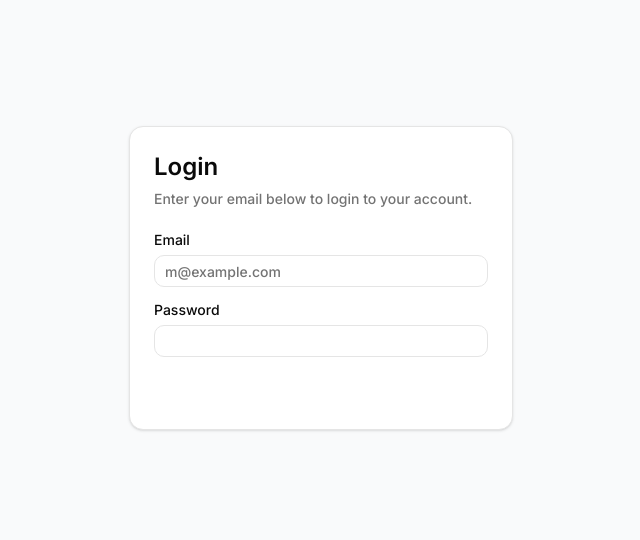
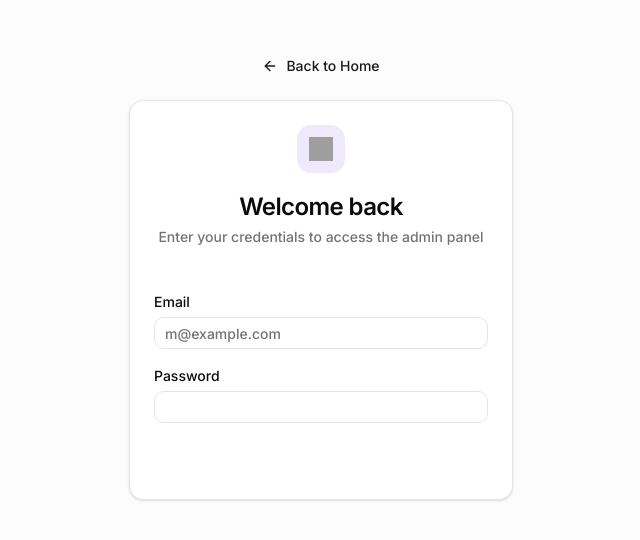
Before and after one commit to oktaamyid/mudeng-event-web, a Next.js app: page /event/sign-in in a window 1280 px wide. Shown: the part 122-662 px from the top of the page, without its empty margins (319-959 px from the left). Built offline with nearby package versions, Linux system fonts and the light colour scheme; no server answers; grey boxes are pictures that could not be loaded.

Commit message:
feat: implement admin dashboard layout, sidebar navigation, and statistics view

```diff
--- a/src/app/admin/layout.tsx
+++ b/src/app/admin/layout.tsx
@@ -10,6 +10,8 @@
 import { getSession } from "@/lib/auth/session";
 import { redirect } from "next/navigation";
 import { logout } from "@/lib/actions/auth";
+import { Button } from "@/components/ui/button";
+import { LogOut } from "lucide-react";
 
 export default async function AdminLayout({
     children,
@@ -27,7 +29,7 @@
             <AppSidebar isAdmin={true} />
             <SidebarInset>
                 {/* Top Header Bar */}
-                <header className="flex h-14 shrink-0 items-center gap-2 border-b px-4">
+                <header className="bg-background flex h-14 shrink-0 items-center gap-2 border-b px-4">
                     <SidebarTrigger className="-ml-1" />
                     <Separator orientation="vertical" className="h-4" />
                     <div className="flex flex-1 items-center justify-between">
@@ -35,15 +37,21 @@
                             Admin Dashboard
                         </span>
                         <form action={logout}>
-                            <button type="submit" className="text-sm font-medium text-red-500 hover:underline">
+                            <Button
+                                type="submit"
+                                variant="ghost"
+                                size="sm"
+                                className="text-muted-foreground hover:text-red-600 hover:bg-red-50"
+                            >
+                                <LogOut className="mr-2 h-4 w-4" />
                                 Logout
-                            </button>
+                            </Button>
                         </form>
                     </div>
                 </header>
 
                 {/* Main Content */}
-                <main className="flex-1 p-6">{children}</main>
+                <main className="bg-muted/20 flex-1 p-6">{children}</main>
             </SidebarInset>
         </SidebarProvider>
     );
--- a/src/app/admin/page.tsx
+++ b/src/app/admin/page.tsx
@@ -16,6 +16,7 @@
     TableRow,
 } from "@/components/ui/table";
 import { Badge } from "@/components/ui/badge";
+import { Avatar, AvatarFallback } from "@/components/ui/avatar";
 
 export default async function AdminDashboardPage() {
     const { data, success } = await getAdminDashboardStats();
@@ -134,13 +135,27 @@
                             </TableHeader>
                             <TableBody>
                                 {recentRegistrations.map((reg: any) => (
-                                    <TableRow key={reg.id}>
+                                    <TableRow
+                                        key={reg.id}
+                                        className="hover:bg-muted/50 transition-colors"
+                                    >
                                         <TableCell>
+                                            <div className="flex items-center gap-3">
+                                                <Avatar className="h-9 w-9">
+                                                    <AvatarFallback className="bg-primary/10 text-primary">
+                                                        {reg.fullName
+                                                            .substring(0, 2)
+                                                            .toUpperCase()}
+                                                    </AvatarFallback>
+                                                </Avatar>
+                                                <div>
                                                     <div className="font-medium">
                                                         {reg.fullName}
                                                     </div>
                                                     <div className="text-muted-foreground text-xs">
                                                         {reg.email}
+                                                    </div>
+                                                </div>
                                             </div>
                                         </TableCell>
                                         <TableCell className="text-muted-foreground text-sm">
--- a/src/app/admin/settings/page.tsx
+++ b/src/app/admin/settings/page.tsx
@@ -33,8 +33,7 @@
                         <Label htmlFor="name">Display Name</Label>
                         <Input id="name" defaultValue="Admin User" disabled />
                         <p className="text-muted-foreground text-[0.8rem]">
-                            Your name is managed by your authentication provider
-                            (Clerk).
+                            Your profile information is managed by the system administrator.
                         </p>
                     </div>
                     <div className="space-y-2">
--- a/src/app/sign-in/page.tsx
+++ b/src/app/sign-in/page.tsx
@@ -12,22 +12,47 @@
     CardHeader,
     CardTitle,
 } from "@/components/ui/card";
-import { Loader2 } from "lucide-react";
+import { Loader2, ArrowLeft } from "lucide-react";
+import Link from "next/link";
+import Image from "next/image";
 
 export default function SignInPage() {
     const [state, action, isPending] = useActionState(login, undefined);
 
     return (
-        <div className="flex min-h-screen items-center justify-center bg-gray-50 px-4">
-            <Card className="w-full max-w-sm">
-                <CardHeader>
-                    <CardTitle className="text-2xl">Login</CardTitle>
+        <div className="bg-muted/30 flex min-h-screen items-center justify-center px-4">
+            <div className="w-full max-w-sm space-y-6">
+                <div className="flex justify-center">
+                    <Link
+                        href="/"
+                        className="text-muted-foreground hover:text-foreground inline-flex items-center text-sm font-medium transition-colors"
+                    >
+                        <ArrowLeft className="mr-2 h-4 w-4" />
+                        Back to Home
+                    </Link>
+                </div>
+                <Card className="shadow-sm">
+                    <CardHeader className="space-y-3 pb-6 text-center">
+                        <div className="bg-primary/10 mx-auto flex aspect-square size-12 items-center justify-center rounded-xl">
+                            <Image
+                                src="https://cdn.mudeng.oktaa.my.id/logo/logo-monogram.svg"
+                                alt="Mudeng Logo"
+                                width={24}
+                                height={24}
+                                className="size-6"
+                            />
+                        </div>
+                        <div className="space-y-1">
+                            <CardTitle className="text-2xl font-bold tracking-tight">
+                                Welcome back
+                            </CardTitle>
                             <CardDescription>
-                        Enter your email below to login to your account.
+                                Enter your credentials to access the admin panel
                             </CardDescription>
+                        </div>
                     </CardHeader>
                     <CardContent>
-                    <form action={action} className="grid gap-4">
+                        <form action={action} className="grid gap-5">
                             <div className="grid gap-2">
                                 <Label htmlFor="email">Email</Label>
                                 <Input
@@ -56,6 +81,7 @@
                             )}
                             <Button
                                 type="submit"
+                                variant="default"
                                 className="w-full"
                                 disabled={isPending}
                             >
@@ -68,5 +94,6 @@
                     </CardContent>
                 </Card>
             </div>
+        </div>
     );
 }
--- a/src/components/AppSidebar.tsx
+++ b/src/components/AppSidebar.tsx
@@ -92,7 +92,7 @@
             <SidebarFooter>
                 <div className="px-2 py-2">
                     <p className="text-muted-foreground text-xs">
-                        © 2025 Mudeng Events
+                        © {new Date().getFullYear()} Mudeng Events
                     </p>
                 </div>
             </SidebarFooter>
```
Lines whose indentation alone changed are shown as unchanged.
